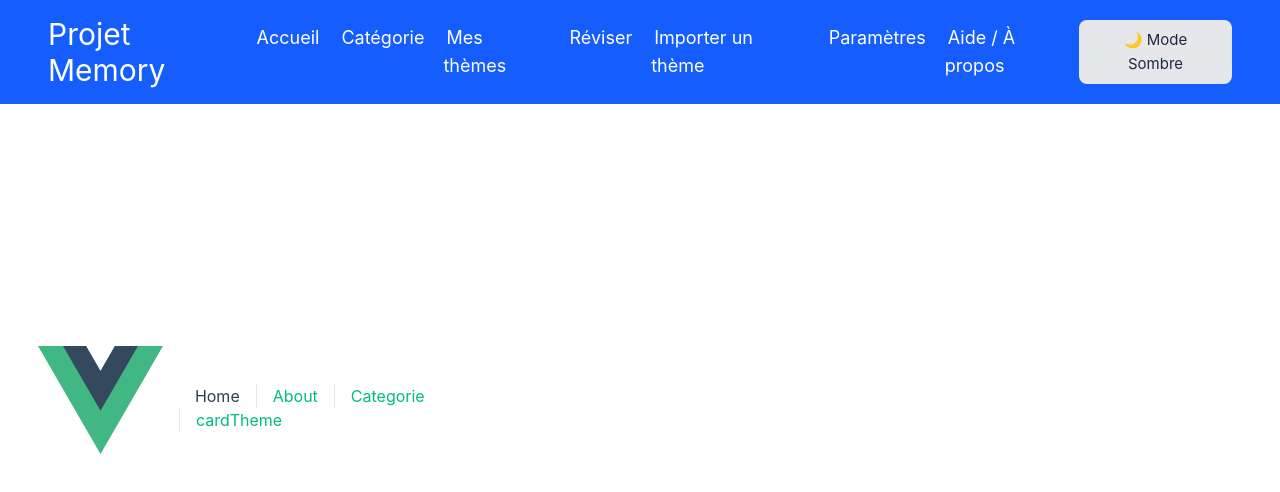
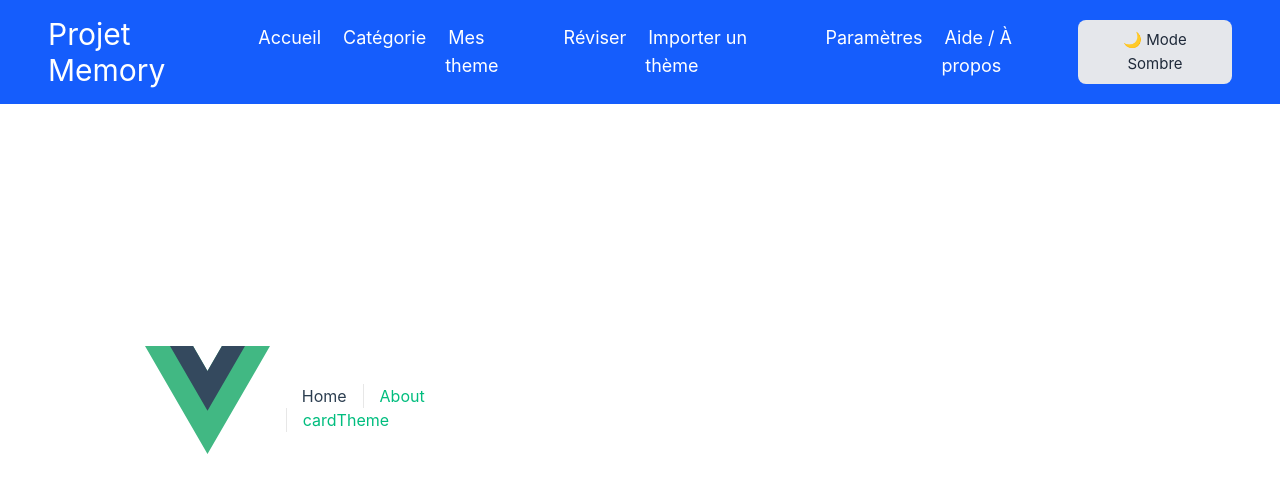
Before and after one commit to jlaron230/Projet-memory, a Vue app: page / in a window 1280 px wide. Shown: the top 492 px of the page. Built offline with nearby package versions, Linux system fonts and the light colour scheme.

Commit message:
feat/mise en place de la creation theme + deboguage

```diff
--- a/src/App.vue
+++ b/src/App.vue
@@ -14,8 +14,7 @@ import HelloWorld from './views/Accueil.vue'
       <nav>
         <RouterLink to="/">Home</RouterLink>
         <RouterLink to="/about">About</RouterLink>
-        <router-link to="/categorie">Categorie</router-link>
-        <router-link to="/cardTheme">cardTheme</router-link>
+        <router-link to="/theme">cardTheme</router-link>
       </nav>
     </div>
   </header>
--- a/src/components/header/header.vue
+++ b/src/components/header/header.vue
@@ -23,8 +23,8 @@
             </router-link>
           </li>
           <li>
-            <router-link to="/themes" class="!text-white text-lg hover:text-blue-300 transition">
-              Mes thèmes
+            <router-link to="/theme" class="!text-white text-lg hover:text-blue-300 transition">
+              Mes theme
             </router-link>
           </li>
           <li>
@@ -59,8 +59,6 @@
       </button>
     </header>
 
-    <!-- Vue dynamique des pages -->
-    <router-view />
   </div>
 </template>
 
--- a/src/router/index.ts
+++ b/src/router/index.ts
@@ -32,7 +32,7 @@ const router = createRouter({
     },
     {
       path: '/theme',
-      name: 'theme',
+      name: 'Theme',
       component: Theme,
     },
 
```
